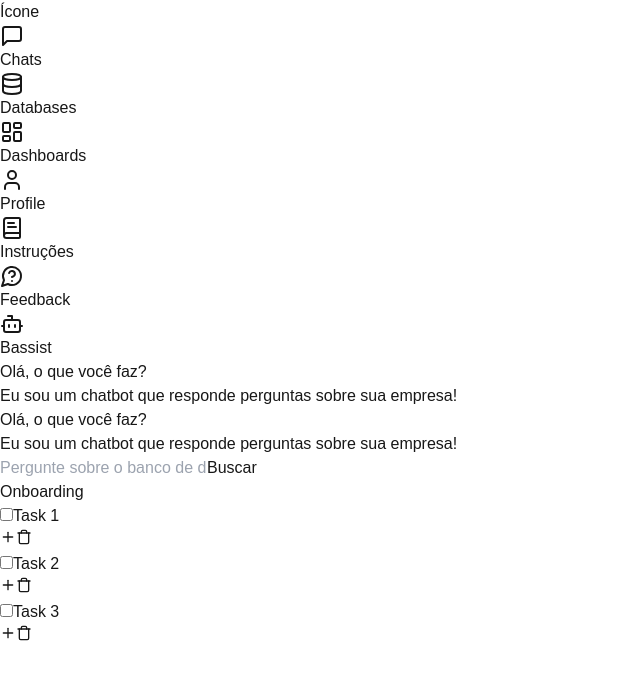
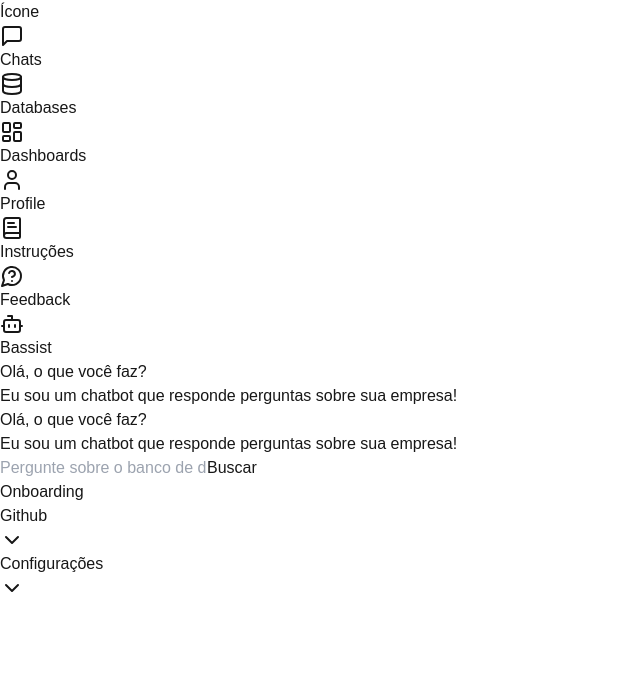
Before and after one commit to chicofgdl/maia, a Next.js app: page / in a window 1280 px wide. Shown: the top 680 px of the page, without its empty margins (0-640 px from the left). Built offline with nearby package versions, Linux system fonts and the light colour scheme.

Commit message:
Agora onboarding funciona com títulos e checklists

```diff
--- a/src/components/Checklist/index.tsx
+++ b/src/components/Checklist/index.tsx
@@ -1,73 +1,123 @@
 import React, { useState } from "react";
-import { Plus, Trash } from "lucide-react";
+import { Plus, Trash, ChevronDown } from "lucide-react";
+
+// const Checklist = () => {
+//   const [items, setItems] = useState([
+//     { id: 1, text: "Task 1", completed: false },
+//     { id: 2, text: "Task 2", completed: false },
+//     { id: 3, text: "Task 3", completed: false },
+//   ]);
+
+//   const toggleCompletion = (id: number) => {
+//     setItems((prevItems) =>
+//       prevItems.map((item) =>
+//         item.id === id ? { ...item, completed: !item.completed } : item
+//       )
+//     );
+//   };
+
+//   const addItem = (index: number) => {
+//     const newItem = { id: Date.now(), text: "Novo item", completed: false };
+//     const newItems = [...items];
+//     newItems.splice(index + 1, 0, newItem); // Adiciona o item logo abaixo
+//     setItems(newItems);
+//   };
+
+//   const removeItem = (id: number) => {
+//     setItems((prevItems) => prevItems.filter((item) => item.id !== id));
+//   };
+
+//   const handleEdit = (id: number, newText: string) => {
+//     setItems((prevItems) =>
+//       prevItems.map((item) => (item.id === id ? { ...item, text: newText } : item))
+//     );
+//   };
 
 const Checklist = () => {
-  const [items, setItems] = useState([
-    { id: 1, text: "Task 1", completed: false },
-    { id: 2, text: "Task 2", completed: false },
-    { id: 3, text: "Task 3", completed: false },
+  const [categories, setCategories] = useState([
+    {
+      id: 1,
+      title: "Github",
+      expanded: false,
+      items: [
+        { id: 101, text: "Criar repositório", completed: false },
+        { id: 102, text: "Adicionar README", completed: false },
+      ],
+    },
+    {
+      id: 2,
+      title: "Configurações",
+      expanded: false,
+      items: [
+        { id: 201, text: "Configurar SSH", completed: false },
+        { id: 202, text: "Definir variáveis de ambiente", completed: false },
+      ],
+    },
   ]);
 
-
-  const toggleCompletion = (id: number) => {
-    setItems((prevItems) =>
-      prevItems.map((item) =>
-        item.id === id ? { ...item, completed: !item.completed } : item
+  const toggleCategory = (id: number) => {
+    setCategories((prevCategories) =>
+      prevCategories.map((category) =>
+        category.id === id
+          ? { ...category, expanded: !category.expanded }
+          : category
       )
     );
   };
 
-  const addItem = (index: number) => {
-    const newItem = { id: Date.now(), text: "Novo item", completed: false };
-    const newItems = [...items];
-    newItems.splice(index + 1, 0, newItem); // Adiciona o item logo abaixo
-    setItems(newItems);
-  };
-
-  const removeItem = (id: number) => {
-    setItems((prevItems) => prevItems.filter((item) => item.id !== id));
-  };
-
-  const handleEdit = (id: number, newText: string) => {
-    setItems((prevItems) =>
-      prevItems.map((item) => (item.id === id ? { ...item, text: newText } : item))
+  const toggleCompletion = (categoryId: number, itemId: number) => {
+    setCategories((prevCategories) =>
+      prevCategories.map((category) =>
+        category.id === categoryId
+          ? {
+              ...category,
+              items: category.items.map((item) =>
+                item.id === itemId
+                  ? { ...item, completed: !item.completed }
+                  : item
+              ),
+            }
+          : category
+      )
     );
   };
 
   return (
-    <div className="h-full bg-gray-200 p-4 overflow-y-auto" style={{ scrollbarWidth: "none" }}>
-      <h2 className="text-xl font-semibold mb-4 flex justify-center">Onboarding</h2>
+    <div
+      className="h-full bg-gray-200 p-4 overflow-y-auto"
+      style={{ scrollbarWidth: "none" }}
+    >
+      <h2 className="text-xl font-semibold mb-4 flex justify-center">
+        Onboarding
+      </h2>
       <ul className="space-y-2">
-        {items.map((item, index) => (
+        {categories.map((category) => (
+          <li key={category.id} className="bg-white rounded-lg shadow-md">
+            <div
+              className="flex items-center justify-between p-3 cursor-pointer hover:bg-gray-100"
+              onClick={() => toggleCategory(category.id)}
+            >
+              <span className="font-semibold text-lg">{category.title}</span>
+              <ChevronDown className={`transform transition-transform ${category.expanded ? "rotate-180" : "rotate-0"}`} />
+            </div>
+            {category.expanded && (
+              <ul className="space-y-2 p-2">
+                {category.items.map((item) => (
                   <li
                     key={item.id}
-            className="flex items-center justify-between gap-4 p-3 bg-white rounded-lg shadow-md hover:bg-gray-100 relative group"
+                    className="flex items-center gap-4 p-3 bg-gray-100 rounded-lg hover:bg-gray-200"
                   >
-            <div className="flex items-center gap-4">
                     <input
                       type="checkbox"
                       checked={item.completed}
-                onChange={() => toggleCompletion(item.id)}
+                      onChange={() => toggleCompletion(category.id, item.id)}
                       className="w-6 h-6 cursor-pointer"
                     />
-              <input
-                type="text"
-                value={item.text}
-                onChange={(e) => handleEdit(item.id, e.target.value)}
-                className={`bg-transparent focus:outline-none w-full ${
-                  item.completed ? "line-through text-gray-500" : "text-gray-900"
-                }`}/>
-            </div>
-
-            {/* Botões de ação (somente aparecem ao passar o mouse) */}
-            <div className="absolute right-2 top-1/2 -translate-y-1/2 flex gap-2 opacity-0 group-hover:opacity-100 transition-opacity">
-              <button onClick={() => addItem(index)} className="p-1 bg-green-500 text-white rounded-full hover:bg-green-600">
-              <Plus size={16} />
-              </button>
-              <button onClick={() => removeItem(item.id)} className="p-1 bg-red-500 text-white rounded-full hover:bg-red-600">
-              <Trash size={16} />
-              </button>
-            </div>
+                    <span className={item.completed ? "line-through text-gray-500" : "text-gray-900"}>{item.text}</span>
+                  </li>
+                ))}
+              </ul>
+            )}
           </li>
         ))}
       </ul>
```
Also changed, not shown: src/components/Checklist/rascunho.txt (added). Lines whose indentation alone changed are shown as unchanged.
